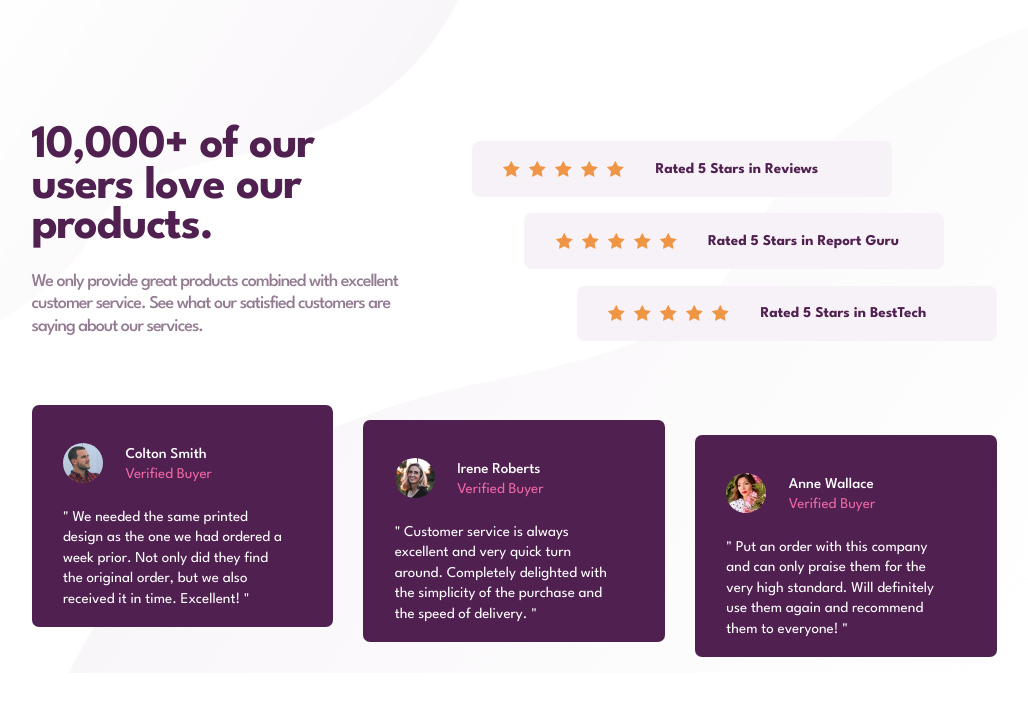
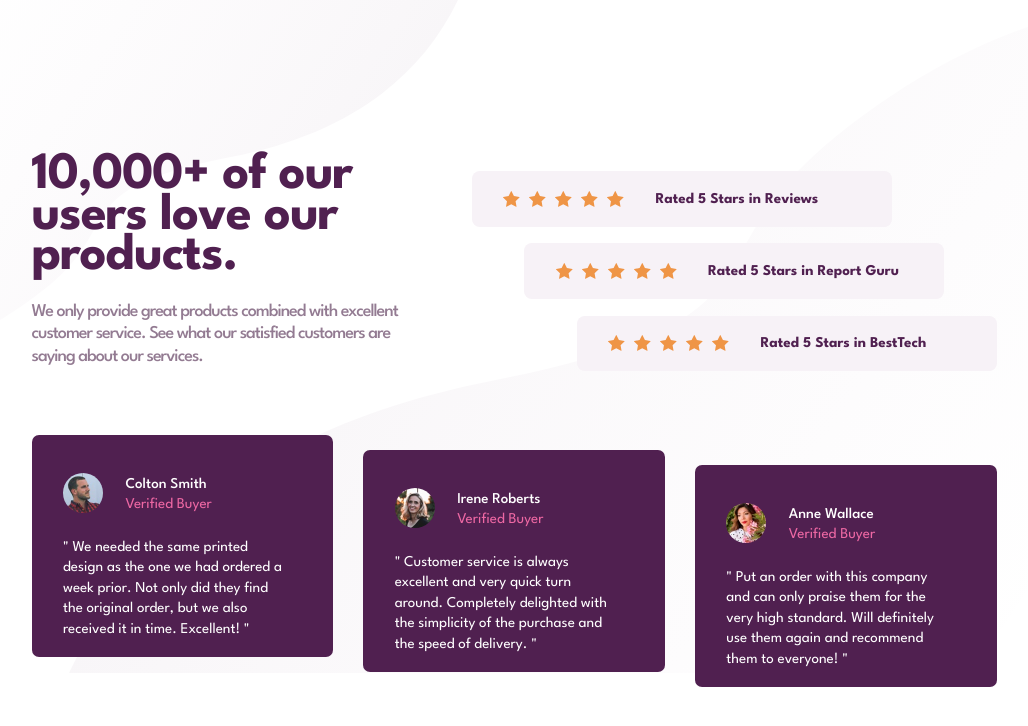
Before and after one commit to floatingPebble/floatingPebble.social-proof-section-FM.io, a plain HTML site: page index.html in a window 1280 px wide. Shown: the whole page, without its empty margins (126-1154 px from the left). Drawn offline with Linux system fonts and the light colour scheme.

Commit message:
changed h1 font-size and added margin-top on .top-part

```diff
--- a/style.css
+++ b/style.css
@@ -209,6 +209,7 @@ h6 {
     }
 
     .top-part {
+        margin-top: 4rem;
         display: flex;
         justify-content: space-between;
     }
@@ -221,7 +222,7 @@ h6 {
     .headline {
         padding-right: 4.5rem;
         margin-inline: 0;
-        font-size: 3.1rem;
+        font-size: 3.5rem;
         line-height: 2.7rem;
     }
 
```
